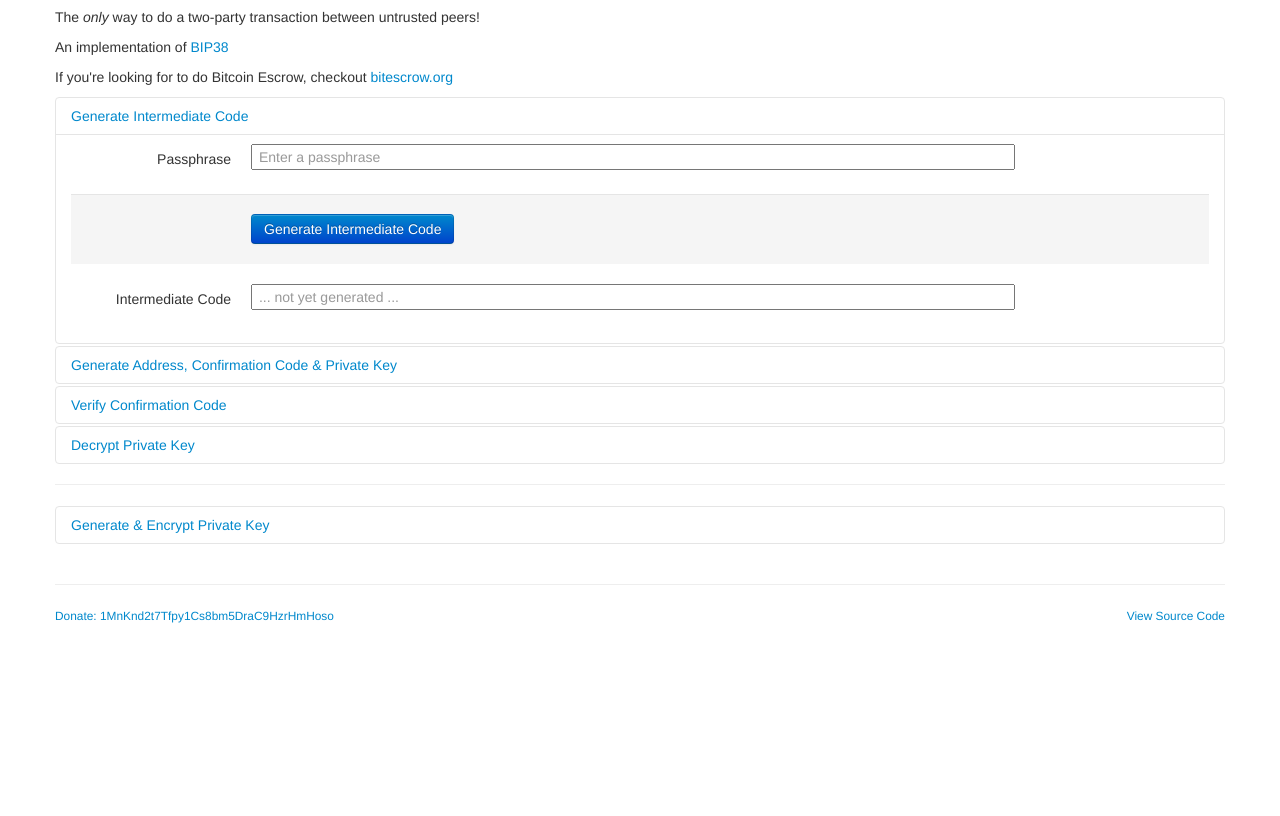
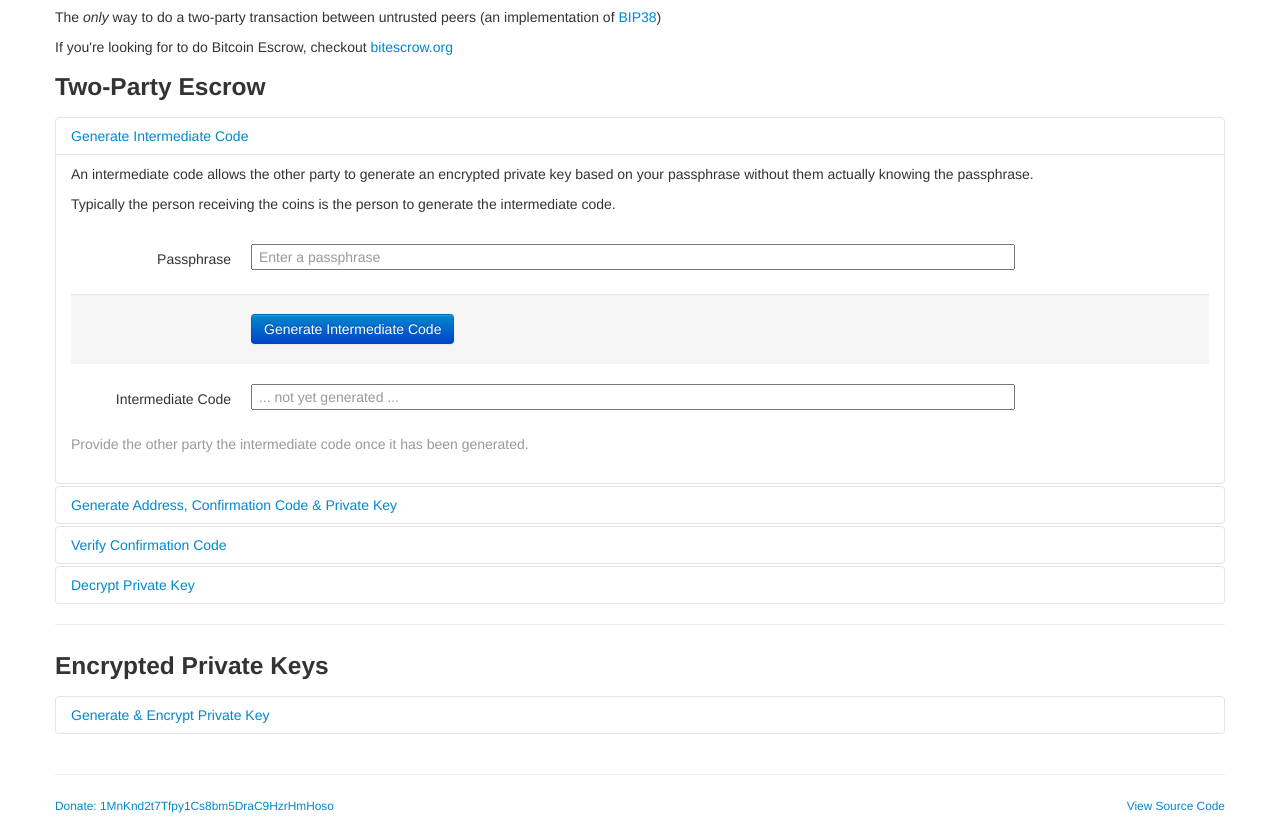
Before and after one commit to mannkind/bit2factor.org, a plain HTML site: page build/index.html in a window 1280 px wide. Shown: the part 73-889 px from the top of the page. Before the commit the page ends 800 px from the top, so only its background shows below. Drawn offline with Linux system fonts and the light colour scheme.

Commit message:
Initial instructions... still could use some work

```diff
--- a/build/index.html
+++ b/build/index.html
@@ -207,12 +207,11 @@ $(function(){$("body").click(SecureRandom.seedTime).keypress(SecureRandom.seedTi
       <div class="row">
         <div class="span12">
           <h2>Two-Factor Bitcoin</h2>
-          <p>The <em>only</em> way to do a two-party transaction between untrusted peers!</p>
-          <p>An implementation of <a href="https://en.bitcoin.it/wiki/BIP_0038">BIP38</a></p>
+          <p>The <em>only</em> way to do a two-party transaction between untrusted peers (an implementation of <a href="https://en.bitcoin.it/wiki/BIP_0038">BIP38</a>)</p>
           <p>If you're looking for to do Bitcoin Escrow, checkout <a href="http://www.bitescrow.org">bitescrow.org</a></p>
 
           <div class="accordion" id="accordion2">
-
+            <h3>Two-Party Escrow</h3>
             <div class="accordion-group">
                 <div class="accordion-heading">
                     <a class="accordion-toggle" data-toggle="collapse" data-parent="#accordion2" href="#collapseOne">
@@ -221,24 +220,28 @@ $(function(){$("body").click(SecureRandom.seedTime).keypress(SecureRandom.seedTi
                 </div>
                 <div id="collapseOne" class="accordion-body collapse in">
                     <div class="accordion-inner">
+                      <p>An intermediate code allows the other party to generate an encrypted private key based on your passphrase without them actually knowing the passphrase.</p>
+                      <p>Typically the person receiving the coins is the person to generate the intermediate code.</p>
+                      <br />
                       <form class="form-horizontal">
                       <div class="control-group">
                         <label class="control-label" for="rec-genint-passphrase">Passphrase</label>
                         <div class="controls">
                           <input autocomplete="off" id="rec-genint-passphrase" placeholder=" Enter a passphrase" class="span8" />
                         </div>
-                    </div>
-                          <div class="form-actions">
-                            <button id="rec-genint-gen" class="btn btn-primary" data-loading-text=" ... Generating ... ">Generate Intermediate Code</a>
-                          </div>
+                      </div>
+                      <div class="form-actions">
+                        <button id="rec-genint-gen" class="btn btn-primary" data-loading-text=" ... Generating ... ">Generate Intermediate Code</a>
+                      </div>
                       <div class="control-group">
                         <label class="control-label" for="rec-genint-intermediate">Intermediate Code</label>
                         <div class="controls">
                           <input id="rec-genint-intermediate" placeholder=" ... not yet generated ... " class="span8" />
                         </div>
+                      </div>
+                      <p class="muted">Provide the other party the intermediate code once it has been generated.</p>
                     </div>
                   </form>
-                </div>
               </div>
             </div>
 
@@ -251,6 +254,8 @@ $(function(){$("body").click(SecureRandom.seedTime).keypress(SecureRandom.seedTi
                 </div>
                 <div id="collapseTwo" class="accordion-body collapse">
                     <div class="accordion-inner">
+                      <p>Generate the encrypted private key using the intermediate code that you were given by the other party.</p>
+                      <p>You will <strong>lose access to the coins</strong> unless the other party provides you with the passphrase to the encrypted private key.</p>
                       <form class="form-horizontal">
                       <div class="control-group">
                         <label class="control-label" for="send-gencon-intermediate">Intermediate Code</label>
@@ -279,6 +284,8 @@ $(function(){$("body").click(SecureRandom.seedTime).keypress(SecureRandom.seedTi
                           <input id="send-gencon-privatekey" placeholder=" ... not yet generated ... " class="span8" />
                         </div>
                       </div>
+                      <p class="muted">Provide the address and confirmation code to the other party once they have been generated. Once the other party had verified the address using the confirmation code, you can send the coins to the address without fear of the other party getting access to the coins before the trade is complete.</p>
+                      <p class="muted"><strong>Do not</strong> give the other party the encypted key until you are ready to release the coins.</p>
                   </form>
                 </div>
               </div>
@@ -293,6 +300,8 @@ $(function(){$("body").click(SecureRandom.seedTime).keypress(SecureRandom.seedTi
                 </div>
                 <div id="collapseThree" class="accordion-body collapse">
                     <div class="accordion-inner">
+                      <p>Use your original passphrase and the confirmation code provided by the other party to verify that the address generated was based on your passphrase.</p>
+                      <p>Once verified, the other party can send coins to the address. You will not have access to the coins until the other party sends you the encrypted private key.</p>
                       <form class="form-horizontal">
                       <div class="control-group">
                         <label class="control-label" for="rec-vercon-passphrase">Passphrase</label>
@@ -323,6 +332,7 @@ $(function(){$("body").click(SecureRandom.seedTime).keypress(SecureRandom.seedTi
                 </div>
                 <div id="collapseFour" class="accordion-body collapse">
                     <div class="accordion-inner">
+                      <p>Decrypt an encrypted private key using a passphrase.</p>
                       <form class="form-horizontal">
                       <div class="control-group">
                         <label class="control-label" for="rec-decenc-passphrase">Passphrase</label>
@@ -358,6 +368,7 @@ $(function(){$("body").click(SecureRandom.seedTime).keypress(SecureRandom.seedTi
 
             <hr />
 
+            <h3>Encrypted Private Keys</h3>
             <div class="accordion-group">
                 <div class="accordion-heading">
                     <a class="accordion-toggle" data-toggle="collapse" data-parent="#accordion2" href="#collapseFive">
```
Also changed, not shown: index.html (+19 -8 lines).
